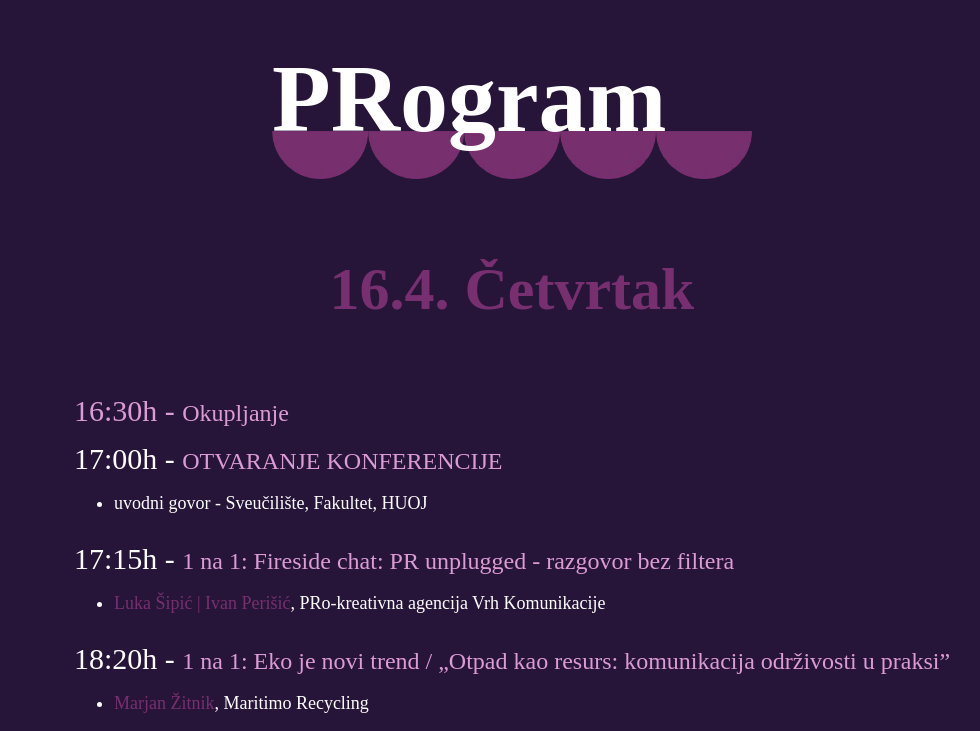
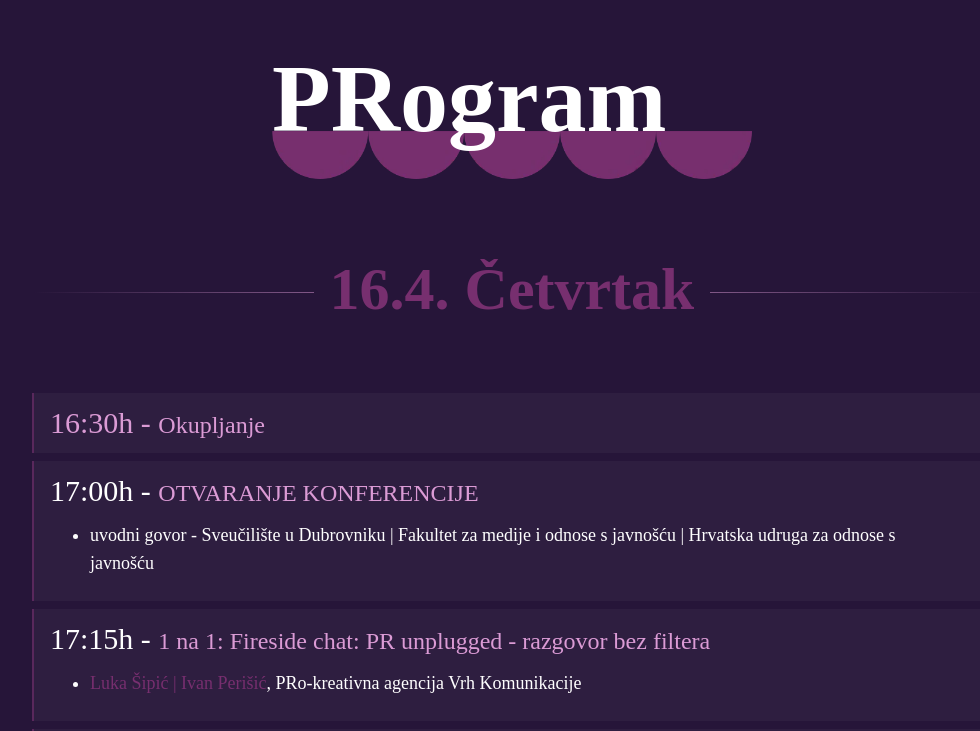
Before and after one commit to MarinoRosic/PEPKonf, a React (Create React App) app: page / in a window 1280 px wide. Shown: the part 5154-5885 px from the top of the page, without its empty margins (128-1108 px from the left). Built offline with nearby package versions, Linux system fonts and the light colour scheme; a web font is replaced by a local one.

Commit message:
Poboljšana vidljivost tablice (background i left border)

```diff
--- a/src/Components/PEPThemes.js
+++ b/src/Components/PEPThemes.js
@@ -17,7 +17,7 @@ const ThemeItem = ({ theme, index, isInView }) => (
     initial={{ y: 24, opacity: 0 }}
     animate={isInView ? { y: 0, opacity: 1 } : {}}
     transition={{ duration: 0.38, ease: [0.25, 0.46, 0.45, 0.94], delay: 0.45 + index * 0.09 }}
-    className={`flex items-baseline gap-4 py-6 ${index === 0 ? 'border border-white/20' : 'border-t border-white/10'}`}
+    className={`flex items-center gap-4 py-6 ${index === 0 ? 'border border-white/20' : 'border-t border-white/10'}`}
   >
     <span
       className="text-xs font-bold shrink-0 select-none tabular-nums tracking-widest"
--- a/src/Components/Program.js
+++ b/src/Components/Program.js
@@ -12,7 +12,7 @@ const Program = () => {
     { time: '16:30h', tema: 'Okupljanje' },
     { time: '17:00h', tema: 'OTVARANJE KONFERENCIJE', prikazi: true,
       fullName: [''],
-      lecturerData: ['uvodni govor - Sveučilište, Fakultet, HUOJ'] },
+      lecturerData: ['uvodni govor - Sveučilište u Dubrovniku | Fakultet za medije i odnose s javnošću | Hrvatska udruga za odnose s javnošću'] },
     { time: '17:15h', tema: '1 na 1: Fireside chat: PR unplugged - razgovor bez filtera', prikazi: true,
       fullName: ['Luka Šipić | Ivan Perišić'],
       lecturerData: ['PRo-kreativna agencija Vrh Komunikacije'],
--- a/src/Components/Table.js
+++ b/src/Components/Table.js
@@ -1,4 +1,5 @@
-import { motion } from 'framer-motion';
+import { useRef } from 'react';
+import { motion, useInView } from 'framer-motion';
 import RevealText from './RevealText';
 
 // Each row animates independently when it scrolls into view.
@@ -14,21 +15,40 @@ const rowVariants = {
 };
 
 const Table = ({ datum, day }) => {
+  const headerRef = useRef(null);
+  const headerInView = useInView(headerRef, { once: true, margin: '0px 0px -5% 0px' });
+
   return (
     <section className='flex flex-col w-full mb-20'>
-      <h1 className='text-[#772F6F] text-3xl md:text-4xl lg:text-6xl mx-auto pt-16 lg:pt-20 lg:pb-5 font-extrabold'>
-        <RevealText>{datum}</RevealText>
-      </h1>
+      <div ref={headerRef} className='flex items-center gap-4 w-full max-w-5xl mx-auto px-8 pt-16 lg:pt-20 lg:pb-5'>
+        <motion.div
+          className='flex-1 h-px bg-gradient-to-r from-transparent to-[#db9bd5]/50'
+          style={{ originX: 1 }}
+          initial={{ scaleX: 0, opacity: 0 }}
+          animate={headerInView ? { scaleX: 1, opacity: 1 } : {}}
+          transition={{ duration: 0.9, ease: [0.16, 1, 0.3, 1], delay: 0.2 }}
+        />
+        <h1 className='text-[#772F6F] text-3xl md:text-4xl lg:text-6xl font-extrabold shrink-0'>
+          <RevealText>{datum}</RevealText>
+        </h1>
+        <motion.div
+          className='flex-1 h-px bg-gradient-to-l from-transparent to-[#db9bd5]/50'
+          style={{ originX: 0 }}
+          initial={{ scaleX: 0, opacity: 0 }}
+          animate={headerInView ? { scaleX: 1, opacity: 1 } : {}}
+          transition={{ duration: 0.9, ease: [0.16, 1, 0.3, 1], delay: 0.2 }}
+        />
+      </div>
 
-      <div className='flex flex-col content-center px-8 pt-12 mx-auto lg:pt-12'>
+      <div className='flex flex-col gap-2 w-full max-w-5xl px-8 pt-12 mx-auto lg:pt-12'>
         {day.map((items, index) => {
           const { time, tema, prikazi, fullName, lecturerData, moderator } = items;
           // Cap stagger at 0.32s so rows that are already visible don't wait too long.
           const delay = Math.min(index * 0.08, 0.32);
           return (
             <motion.div
-              className='z-50 pb-3 text-white text-base md:text-xl lg:text-3xl'
               key={index}
+              className='border-l-2 border-[#772F6F]/60 bg-white/[0.04] rounded-r-md px-4 py-3 text-white text-base md:text-xl lg:text-3xl'
               custom={delay}
               variants={rowVariants}
               initial="hidden"
```
